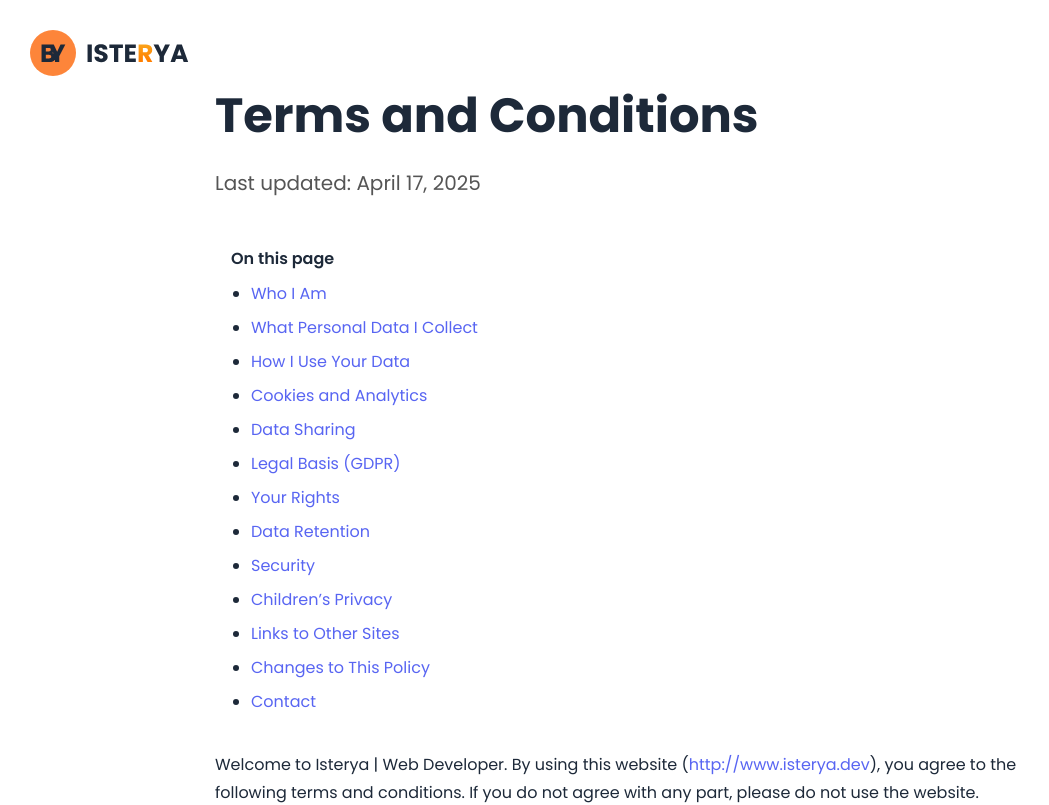
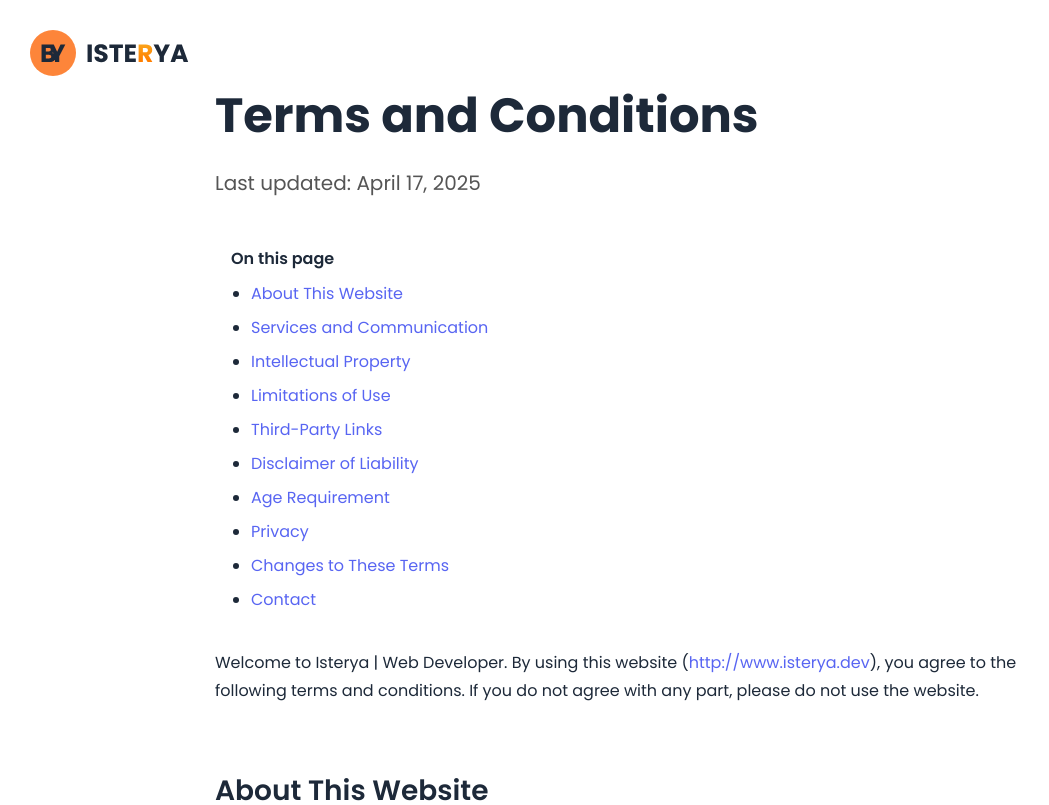
Before and after one commit to Isterya/my-portfolio, a React (Create React App) app: page /user-terms in a window 1280 px wide. Shown: the top 805 px of the page, without its empty margins (0-1049 px from the left). Built offline with nearby package versions, Linux system fonts and the light colour scheme.

Commit message:
refactor: move section data for TableOfContents to data, increase the versatility of this component

```diff
--- a/src/components/tableOfContents/TableOfContents.tsx
+++ b/src/components/tableOfContents/TableOfContents.tsx
@@ -1,22 +1,15 @@
 import './tableOfContents.scss';
 
-const sections = [
-  { id: 'who', title: 'Who I Am' },
-  { id: 'data', title: 'What Personal Data I Collect' },
-  { id: 'usage', title: 'How I Use Your Data' },
-  { id: 'cookies', title: 'Cookies and Analytics' },
-  { id: 'sharing', title: 'Data Sharing' },
-  { id: 'legal', title: 'Legal Basis (GDPR)' },
-  { id: 'rights', title: 'Your Rights' },
-  { id: 'retention', title: 'Data Retention' },
-  { id: 'security', title: 'Security' },
-  { id: 'children', title: 'Children’s Privacy' },
-  { id: 'links', title: 'Links to Other Sites' },
-  { id: 'changes', title: 'Changes to This Policy' },
-  { id: 'contact', title: 'Contact' },
-];
+type Section = {
+  id: string;
+  title: string;
+};
 
-const TableOfContents = () => {
+type TableOfContentsProps = {
+  sections: Section[];
+};
+
+const TableOfContents = ({ sections }: TableOfContentsProps) => {
   return (
     <nav
       className="toc"
--- /dev/null
+++ b/src/data/tocData.tsx
@@ -0,0 +1,28 @@
+export const privacyPolicySections = [
+  { id: 'who', title: 'Who I Am' },
+  { id: 'data', title: 'What Personal Data I Collect' },
+  { id: 'usage', title: 'How I Use Your Data' },
+  { id: 'cookies', title: 'Cookies and Analytics' },
+  { id: 'sharing', title: 'Data Sharing' },
+  { id: 'legal', title: 'Legal Basis (GDPR)' },
+  { id: 'rights', title: 'Your Rights' },
+  { id: 'retention', title: 'Data Retention' },
+  { id: 'security', title: 'Security' },
+  { id: 'children', title: 'Children’s Privacy' },
+  { id: 'links', title: 'Links to Other Sites' },
+  { id: 'changes', title: 'Changes to This Policy' },
+  { id: 'contact', title: 'Contact' },
+];
+
+export const termsSections = [
+  { id: 'about', title: 'About This Website' },
+  { id: 'services', title: 'Services and Communication' },
+  { id: 'intellectual', title: 'Intellectual Property' },
+  { id: 'limitations', title: 'Limitations of Use' },
+  { id: 'third-party', title: 'Third-Party Links' },
+  { id: 'disclaimer', title: 'Disclaimer of Liability' },
+  { id: 'age', title: 'Age Requirement' },
+  { id: 'privacy', title: 'Privacy' },
+  { id: 'changes', title: 'Changes to These Terms' },
+  { id: 'contact', title: 'Contact' },
+];
--- a/src/pages/privacyPolicyPage/PrivacyPolicyPage.tsx
+++ b/src/pages/privacyPolicyPage/PrivacyPolicyPage.tsx
@@ -1,4 +1,5 @@
 import TableOfContents from '../../components/tableOfContents/TableOfContents';
+import { privacyPolicySections } from '../../data/tocData';
 
 import './privacyPolicyPage.scss';
 
@@ -9,7 +10,7 @@ const PrivacyPolicyPage = () => {
         <h1>Privacy Policy</h1>
         <h2>Last updated: April 17, 2025</h2>
 
-        <TableOfContents />
+        <TableOfContents sections={privacyPolicySections} />
 
         <p>
           This Privacy Policy explains how your personal data is collected,
--- a/src/pages/userTermsPage/UserTermsPage.tsx
+++ b/src/pages/userTermsPage/UserTermsPage.tsx
@@ -1,6 +1,7 @@
 import { Link } from 'react-router-dom';
 
 import TableOfContents from '../../components/tableOfContents/TableOfContents';
+import { termsSections } from '../../data/tocData';
 
 import './userTermsPage.scss';
 
@@ -11,7 +12,7 @@ const UserTermsPage = () => {
         <h1>Terms and Conditions</h1>
         <h2>Last updated: April 17, 2025</h2>
 
-        <TableOfContents />
+        <TableOfContents sections={termsSections} />
 
         <p>
           Welcome to Isterya | Web Developer. By using this website (
@@ -26,14 +27,14 @@ const UserTermsPage = () => {
           agree with any part, please do not use the website.
         </p>
 
-        <h3>About This Website</h3>
+        <h3 id="about">About This Website</h3>
         <p>
           This is a personal portfolio site operated by an individual freelance
           web developer based in Poland. The site is designed to showcase work,
           outline offered services, and provide a way to get in touch.
         </p>
 
-        <h3>Services and Communication</h3>
+        <h3 id="services">Services and Communication</h3>
         <p>
           This website does not offer products for direct sale. Any services
           (such as landing page development, e-commerce, or custom solutions)
@@ -45,27 +46,27 @@ const UserTermsPage = () => {
           contacted for service-related communication.
         </p>
 
-        <h3>Intellectual Property</h3>
+        <h3 id="intellectual">Intellectual Property</h3>
         <p>
           All content on this website (text, code, images, branding) belongs to
           Isterya | Web Developer unless otherwise stated. Do not copy,
           reproduce, or reuse any part of it without written permission.
         </p>
 
-        <h3>Limitations of Use</h3>
+        <h3 id="limitations">Limitations of Use</h3>
         <p>
           You agree not to misuse the site, attempt unauthorized access, or
           engage in activities that disrupt or harm the website or its visitors.
         </p>
 
-        <h3>Third-Party Links</h3>
+        <h3 id="third-party">Third-Party Links</h3>
         <p>
           This site may contain links to third-party websites. I’m not
           responsible for their content, privacy practices, or terms. Use them
           at your own discretion.
         </p>
 
-        <h3>Disclaimer of Liability</h3>
+        <h3 id="disclaimer">Disclaimer of Liability</h3>
         <p>
           The site is provided "as is." I do my best to keep it functional and
           accurate, but I do not guarantee error-free operation or uninterrupted
@@ -73,27 +74,27 @@ const UserTermsPage = () => {
           of the site.
         </p>
 
-        <h3>Age Requirement</h3>
+        <h3 id="age">Age Requirement</h3>
         <p>
           You must be at least 18 years old to use this site or contact me about
           services.
         </p>
 
-        <h3>Privacy</h3>
+        <h3 id="privacy">Privacy</h3>
         <p>
           Your use of this site is also governed by the{' '}
           <Link to="/privacy-policy">Privacy Policy</Link>, which explains how I
           handle personal data.
         </p>
 
-        <h3>Changes to These Terms</h3>
+        <h3 id="changes">Changes to These Terms</h3>
         <p>
           These terms may be updated occasionally. Significant changes will be
           noted on this page. Continued use of the website means you accept any
           revisions.
         </p>
 
-        <h3>Contact</h3>
+        <h3 id="contact">Contact</h3>
         <p>If you have any questions, contact me at:</p>
 
         <p>
```
